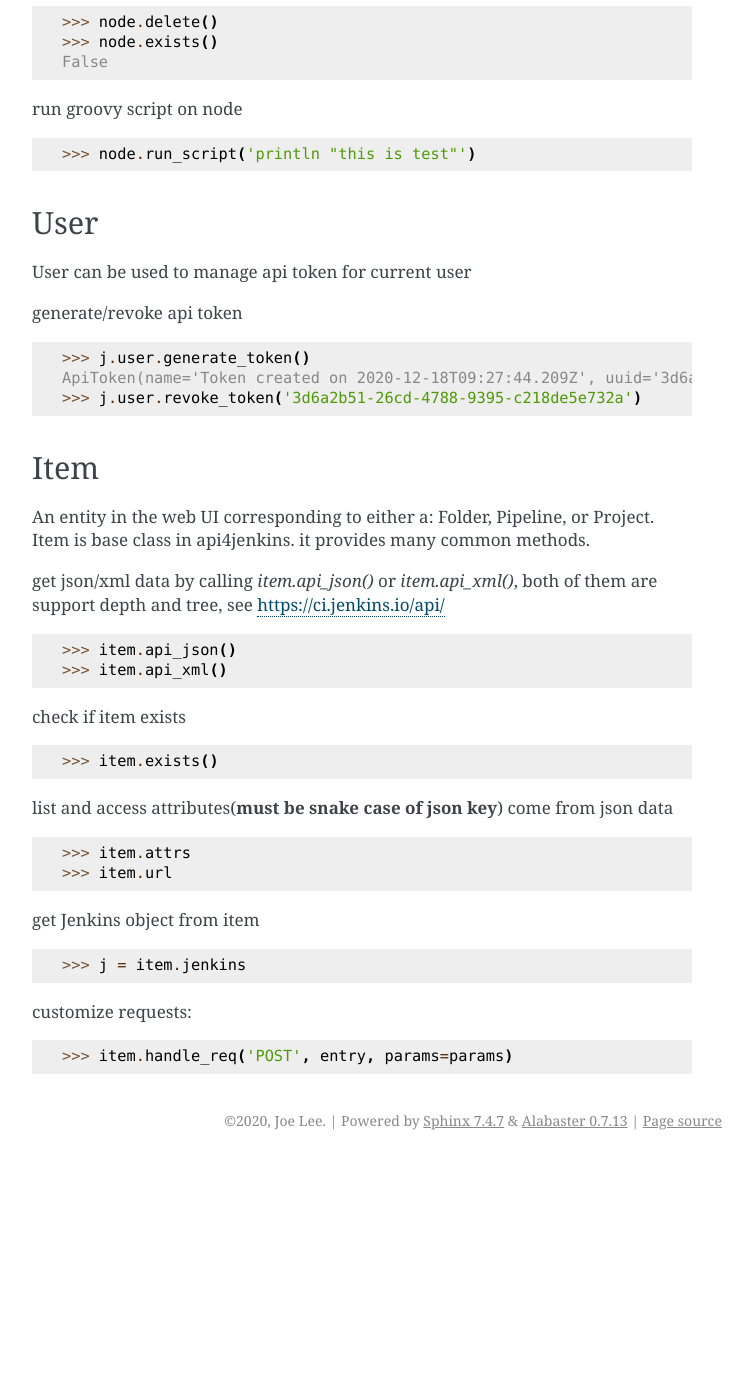
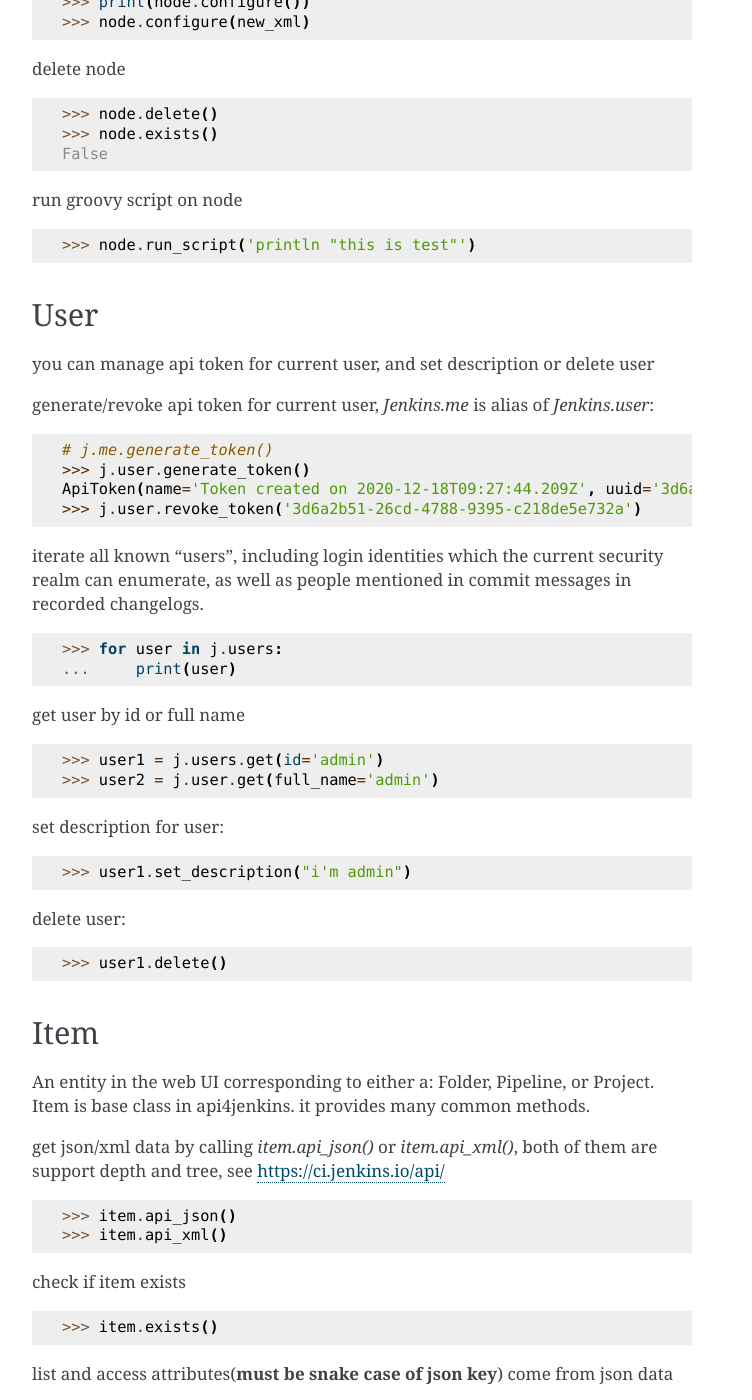
Before and after one commit to joelee2012/api4jenkins, a Sphinx documentation site: the page built from docs/source/user/example.rst, in a window 1280 px wide and 1400 px high, scrolled down 16792 px. Shown: the whole window, without its empty margins (388-1140 px from the left). Built offline with Sphinx 7.4.7, drawn with Linux system fonts in a browser that asks for light colours; pages that are not in the unit, such as notebooks, are missing from menus; before the commit the page ends 17952 px from its top, so only the background shows below that; some of the changed text lies outside the part shown.

Commit message:
support user

```diff
--- a/docs/source/index.rst
+++ b/docs/source/index.rst
@@ -7,9 +7,7 @@ Welcome to api4jenkins's documentation!
 =========================================
 
 
-`api4jenkins <https://github.com/joelee2012/api4jenkins>`_ is an object oriented `Python <https://www.python.org/>`_ project that provides access to the `Jenkins <https://jenkins.io/>`_ `Remote access API <https://wiki.jenkins.io/display/JENKINS/Remote+access+API>`_ programmatically. It assiciates/constructs python class/object with Jenkins's items and JSON API.
-
-------------------------------
+`Api4jenkins <https://github.com/joelee2012/api4jenkins>`_ is an object oriented `Python <https://www.python.org/>`_ project that provides access to the `Jenkins <https://jenkins.io/>`_ `Remote access API <https://wiki.jenkins.io/display/JENKINS/Remote+access+API>`_ programmatically. It assiciates/constructs python class/object with Jenkins's items and JSON API.
 
 
 It provides but not limits functionalities to control Job, Build, Node, View, Credential, BuildQueue, Plugins and System:
--- a/docs/source/user/example.rst
+++ b/docs/source/user/example.rst
@@ -613,7 +613,7 @@ uninstall plugin
     >>> plugin.exists()
     False
 
-fully example to install plugins::
+fully example to install plugins, save following code as install_plugins.py::
 
     #!python
     URL = 'http://localhost:8080'
@@ -741,13 +747,34 @@ run groovy script on node
 
 User
 ------
-User can be used to manage api token for current user
+you can manage api token for current user, and set description or delete user
 
-generate/revoke api token
+generate/revoke api token for current user, `Jenkins.me` is alias of `Jenkins.user`::
 
+    # j.me.generate_token()
     >>> j.user.generate_token()
     ApiToken(name='Token created on 2020-12-18T09:27:44.209Z', uuid='3d6a2b51-26cd-4788-9395-c218de5e732a', value='11813a7e1abbf8fc78a5bcc82136dc6e28')
     >>> j.user.revoke_token('3d6a2b51-26cd-4788-9395-c218de5e732a')
+
+
+iterate all known “users”, including login identities which the current security realm can enumerate, as well as people mentioned in commit messages in recorded changelogs.
+
+
+    >>> for user in j.users:
+    ...     print(user)
+
+get user by id or full name ::
+
+    >>> user1 = j.users.get(id='admin')
+    >>> user2 = j.user.get(full_name='admin')
+
+set description for user::
+
+    >>> user1.set_description("i'm admin")
+
+delete user:
+
+    >>> user1.delete()
 
 
 Item
--- a/docs/source/user/install.rst
+++ b/docs/source/user/install.rst
@@ -23,6 +23,7 @@ Prerequisites
 ------------------
 Install following plugins for Jenkins to enable full functionality for api4jenkins:
     - `folder <https://plugins.jenkins.io/cloudbees-folder/>`_
+    - `pipeline <https://plugins.jenkins.io/workflow-aggregator/>`_
     - `credentials <https://plugins.jenkins.io/credentials/>`_
     - `next-build-number <https://plugins.jenkins.io/next-build-number/>`_
 
```
Also changed, not shown: other parts of docs/source/index.rst (+1 -1 lines), other parts of docs/source/user/example.rst (+6 -0 lines), README.md (+2 -0 lines), 2 other files.
